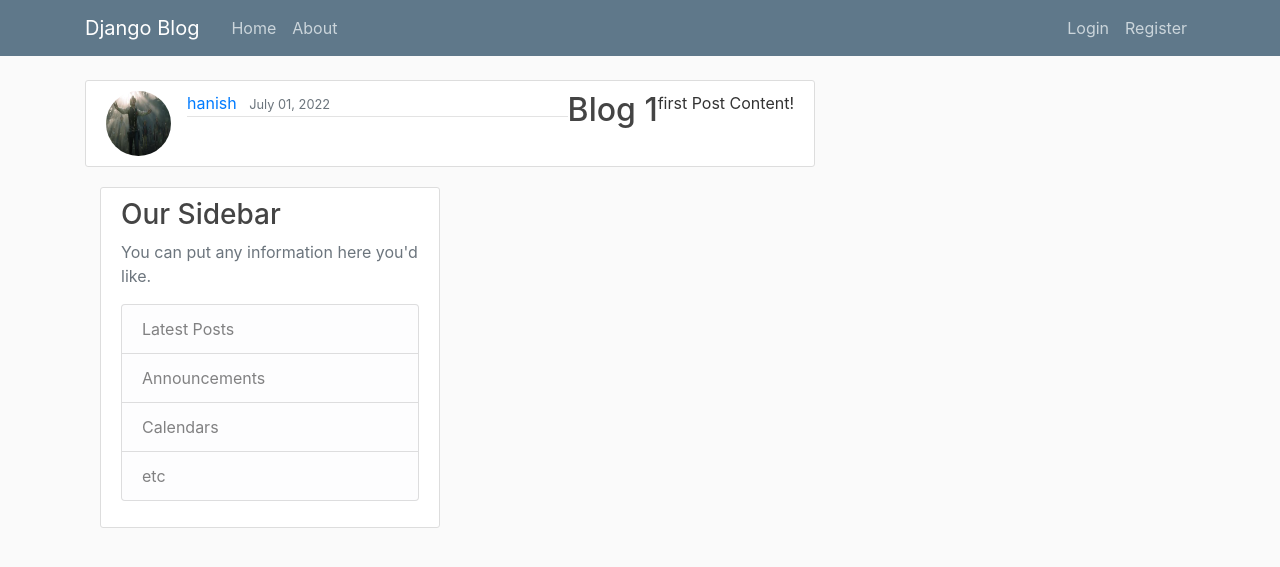
After one commit to Hanish0909/Django_Blog, a Django app: page /post/1/ in a window 1280 px wide. The commit adds this page. Shown: the top 567 px of the page. Run offline with Django 4.2, Linux system fonts and the light colour scheme; data comes from the database, SQL or seed files in the repository; both versions use the stored data as it was after the commit; some libraries are stand-ins or nearby versions.

Commit message:
added files

```diff
--- a/blog/models.py
+++ b/blog/models.py
@@ -2,6 +2,7 @@ from django.db import models
 from matplotlib.pyplot import title
 from django.utils import timezone
 from django.contrib.auth.models import User
+from django.urls import reverse
 
 
 class Post(models.Model):
@@ -12,3 +13,6 @@ class Post(models.Model):
 
     def __str__(self):
         return self.title
+
+    def get_absolute_url(self):
+        return reverse('post-detail', kwargs={'pk': self.pk})
--- a/blog/templates/blog/base.html
+++ b/blog/templates/blog/base.html
@@ -31,6 +31,7 @@
               <!-- Navbar Right Side -->
               <div class="navbar-nav">
                 {% if user.is_authenticated %}
+                  <a class="nav-item nav-link" href="{% url 'post-create' %}">New post</a>
                   <a class="nav-item nav-link" href="{% url 'profile' %}">Profile</a>
                   <a class="nav-item nav-link" href="{% url 'logout' %}">Logout</a>
                 {% else %}
--- a/blog/templates/blog/home.html
+++ b/blog/templates/blog/home.html
@@ -9,7 +9,7 @@
             <a class="mr-2" href="#">{{ post.author }}</a>
             <small class="text-muted">{{ post.date_posted|date:"F d, Y"}}</small>
           </div>
-          <h2><a class="article-title" href="#">{{ post.title }}</a></h2>
+          <h2><a class="article-title" href="{% url 'post-detail' post.id %}">{{ post.title }}</a></h2>
           <p class="article-content">{{ post.content }}</p>
         </div>
       </article>
--- /dev/null
+++ b/blog/templates/blog/post_detail.html
@@ -0,0 +1,21 @@
+
+{% extends "blog/base.html" %}
+{% block content %}
+    <article class="media content-section">
+    <img class="rounded-circle article-img" src="{{ object.author.profile.image.url}}" alt="">
+    <div class="media-body">
+        <div class="article-metadata">
+        <a class="mr-2" href="#">{{ object.author }}</a>
+        <small class="text-muted">{{ object.date_posted|date:"F d, Y"}}</small>
+         {% if object.author == user %}
+        <div>
+            <a class="btn btn-secondary btn sm mt-1 mb-1" href="{% url 'post-update' object.id %}">Update</a>
+            <a class="btn btn-danger btn sm mt-1 mb-1" href="{% url 'post-delete' object.id %}">Delete</a>
+            {% endif %}
+        </div>
+    </div>
+        <h2 class="article-title">{{ object.title }}</h2>
+        <p class="article-content">{{ object.content }}</p>
+    </div>
+    </article>
+{% endblock content %}
--- a/blog/urls.py
+++ b/blog/urls.py
@@ -1,7 +1,12 @@
 from django.urls import path
+from .views import PostDetailView, PostListView, PostCreateView,PostUpdateView, PostDeleteView
 from . import views
 
 urlpatterns = [
-    path('', views.home, name = 'blog-home'),
+    path('', PostListView.as_view(), name = 'blog-home'),
+    path('post/<int:pk>/', PostDetailView.as_view(), name = 'post-detail'),
+    path('post/new/', PostCreateView.as_view(), name = 'post-create'),
+    path('post/<int:pk>/update/', PostUpdateView.as_view(), name = 'post-update'),
+    path('post/<int:pk>/delete/', PostDeleteView.as_view(), name = 'post-delete'),
     path('about/', views.about, name = 'blog-about'),
 ]
--- a/blog/views.py
+++ b/blog/views.py
@@ -1,24 +1,8 @@
-from urllib import request
 from django.shortcuts import render
+from django.contrib.auth.mixins import LoginRequiredMixin, UserPassesTestMixin
+from django.views.generic import ListView, DetailView, CreateView, UpdateView, DeleteView
 from matplotlib.style import context
 from .models import Post
-
-
-posts = [
-    {
-        'author' : 'Hanish',
-        'title' : 'Song of Achilles',
-        'content' : 'First Post',
-        'date_posted' : 'June 30 2022'
-    },
-
-    {
-        'author' : 'Desiree',
-        'title' : 'Vanishing Half',
-        'content' : 'Second Post',
-        'date_posted' : 'June 30 2023'
-    }
-]
 
 
 def home(request):
@@ -27,5 +11,43 @@ def home(request):
     }
     return render(request, 'blog/home.html', context)
 
+class PostListView(ListView):
+    model = Post
+    template_name = 'blog/home.html'
+    context_object_name = 'posts'
+    ordering = ['-date_posted']
+
+class PostDetailView(DetailView):
+    model = Post
+
+class PostCreateView(LoginRequiredMixin, CreateView):
+    model = Post
+    fields = ['title', 'content']
+
+    def form_valid(self, form):
+        form.instance.author = self.request.user
+        return super().form_valid(form)
+
+class PostUpdateView(LoginRequiredMixin,UserPassesTestMixin, UpdateView):
+    model = Post
+    fields = ['title', 'content']
+
+    def form_valid(self, form):
+        form.instance.author = self.request.user
+        return super().form_valid(form)
+
+    def test_func(self):
+        post = self.get_object()
+        return self.request.user == post.author
+
+
+class PostDeleteView(LoginRequiredMixin,UserPassesTestMixin, DeleteView):
+    model = Post
+    success_url= '/'
+
+    def test_func(self):
+        post = self.get_object()
+        return self.request.user == post.author
+
 def about(request):
     return render(request, 'blog/about.html', {'title' : 'About'})
```
Also changed, not shown: blog/templates/blog/post_confirm_delete.html (added, +17 -0 lines), blog/templates/blog/post_form.html (added, +17 -0 lines), requirements.txt.txt (added, +198 -0 lines), db.sqlite3, 1 other file.
